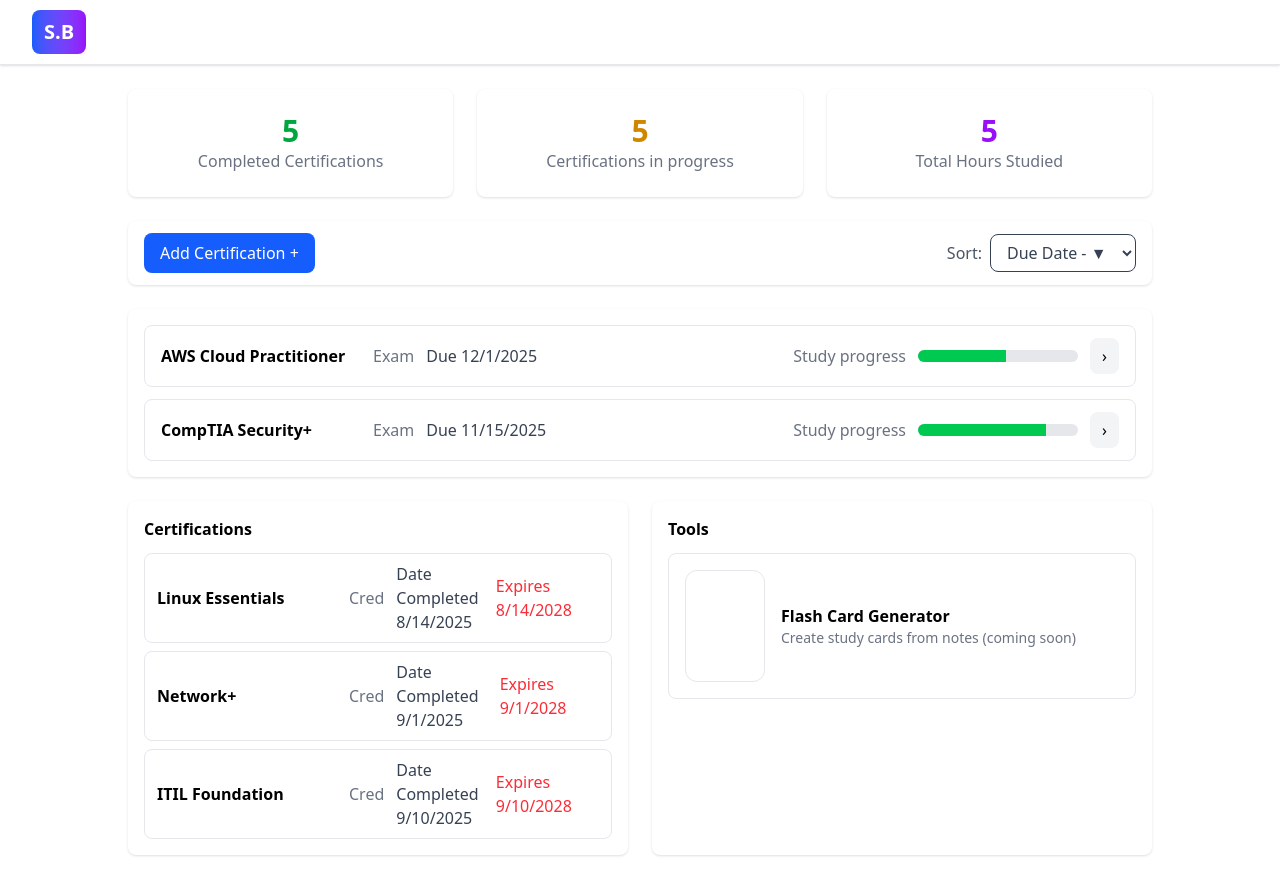
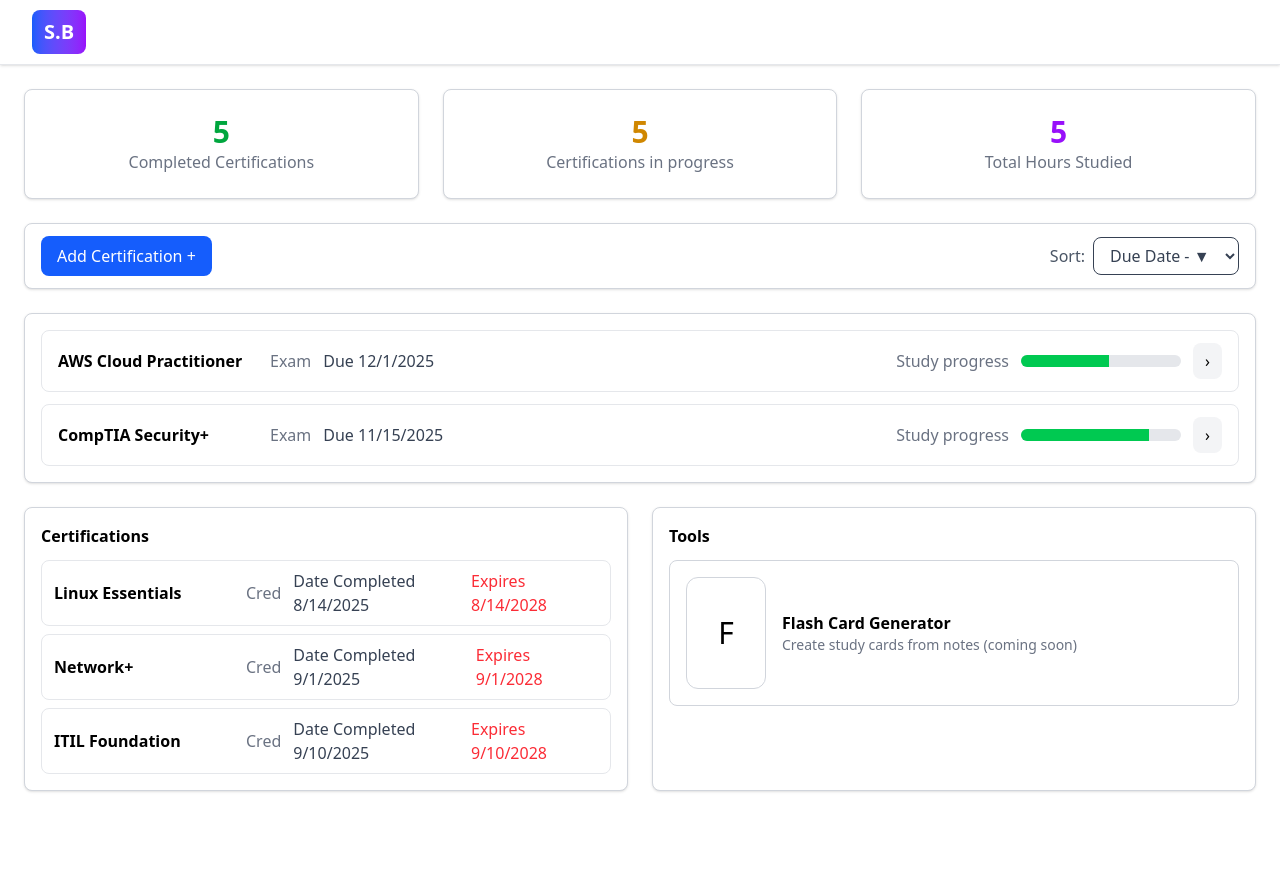
Before and after one commit to ClaytonONeill/study-buddy, a React (Vite) app: page /dashboard in a window 1280 px wide. After the commit the page ends 815 px from the top, so only its background shows below. Built offline with nearby package versions, Linux system fonts and the light colour scheme.

Commit message:
added some dark bordering on containers and widened the layout to 7x1

```diff
--- a/src/pages/Dashboard.tsx
+++ b/src/pages/Dashboard.tsx
@@ -38,32 +38,32 @@
 
   return (
     <div className="p-6">
-      <div className="max-w-5xl mx-auto space-y-6">
+      <div className="max-w-7xl mx-auto space-y-6">
         {/* KPI Row */}
         <div className="grid grid-cols-1 sm:grid-cols-3 gap-6">
-          <div className="bg-white shadow rounded-lg p-6 text-center">
+          <div className="bg-white shadow rounded-lg p-6 text-center border border-gray-300">
             <p className="text-3xl font-bold text-green-600">5</p>
             <p className="text-gray-500">Completed Certifications</p>
           </div>
-          <div className="bg-white shadow rounded-lg p-6 text-center">
+          <div className="bg-white shadow rounded-lg p-6 text-center border border-gray-300">
             <p className="text-3xl font-bold text-yellow-600">5</p>
             <p className="text-gray-500">Certifications in progress</p>
           </div>
-          <div className="bg-white shadow rounded-lg p-6 text-center">
+          <div className="bg-white shadow rounded-lg p-6 text-center border border-gray-300">
             <p className="text-3xl font-bold text-purple-600">5</p>
             <p className="text-gray-500">Total Hours Studied</p>
           </div>
         </div>
 
         {/* Toolbar */}
-        <div className="bg-white shadow rounded-lg px-4 py-3 flex items-center justify-between">
+        <div className="bg-white shadow rounded-lg px-4 py-3 flex items-center justify-between border border-gray-300">
           <button
             type="button"
             className="px-4 py-2 rounded-lg bg-blue-600 text-white hover:bg-blue-700 transition"
           >
             Add Certification +
           </button>
-          <div className="flex items-center gap-2">
+          <div className="flex items-center gap-2 ">
             <span className="text-gray-600">Sort:</span>
             <select
               className="border rounded-lg px-3 py-1.5 text-gray-700 focus:outline-none focus:ring-2 focus:ring-blue-500"
@@ -80,7 +80,7 @@
         </div>
 
         {/* Active Certs */}
-        <div className="bg-white shadow rounded-lg p-4">
+        <div className="bg-white shadow rounded-lg p-4 border border-gray-300">
           <div className="space-y-3">
             {sortedCerts.map((c) => (
               <div
@@ -124,7 +124,7 @@
         {/* Bottom Panels */}
         <div className="grid grid-cols-1 md:grid-cols-2 gap-6">
           {/* Cert History */}
-          <div className="bg-white shadow rounded-lg p-4">
+          <div className="bg-white shadow rounded-lg p-4 border border-gray-300">
             <h3 className="font-semibold mb-3">Certifications</h3>
             <div className="space-y-2">
               {certHistory.map((r) => (
@@ -148,11 +148,11 @@
           </div>
 
           {/* Tools  */}
-          <div className="bg-white shadow rounded-lg p-4">
+          <div className="bg-white shadow rounded-lg p-4 border border-gray-300">
             <h3 className="font-semibold mb-3">Tools</h3>
-            <div className="flex items-center gap-4 border border-gray-200 rounded-lg p-4">
-              <div className="w-20 h-28 rounded-xl border border-gray-200 grid place-items-center">
-                <span className="text-3xl"></span>
+            <div className="flex items-center gap-4 border border-gray-300 rounded-lg p-4">
+              <div className="w-20 h-28 rounded-xl border border-gray-300 grid place-items-center">
+                <span className="text-3xl">F</span>
               </div>
               <div>
                 <p className="font-semibold">Flash Card Generator</p>
```
